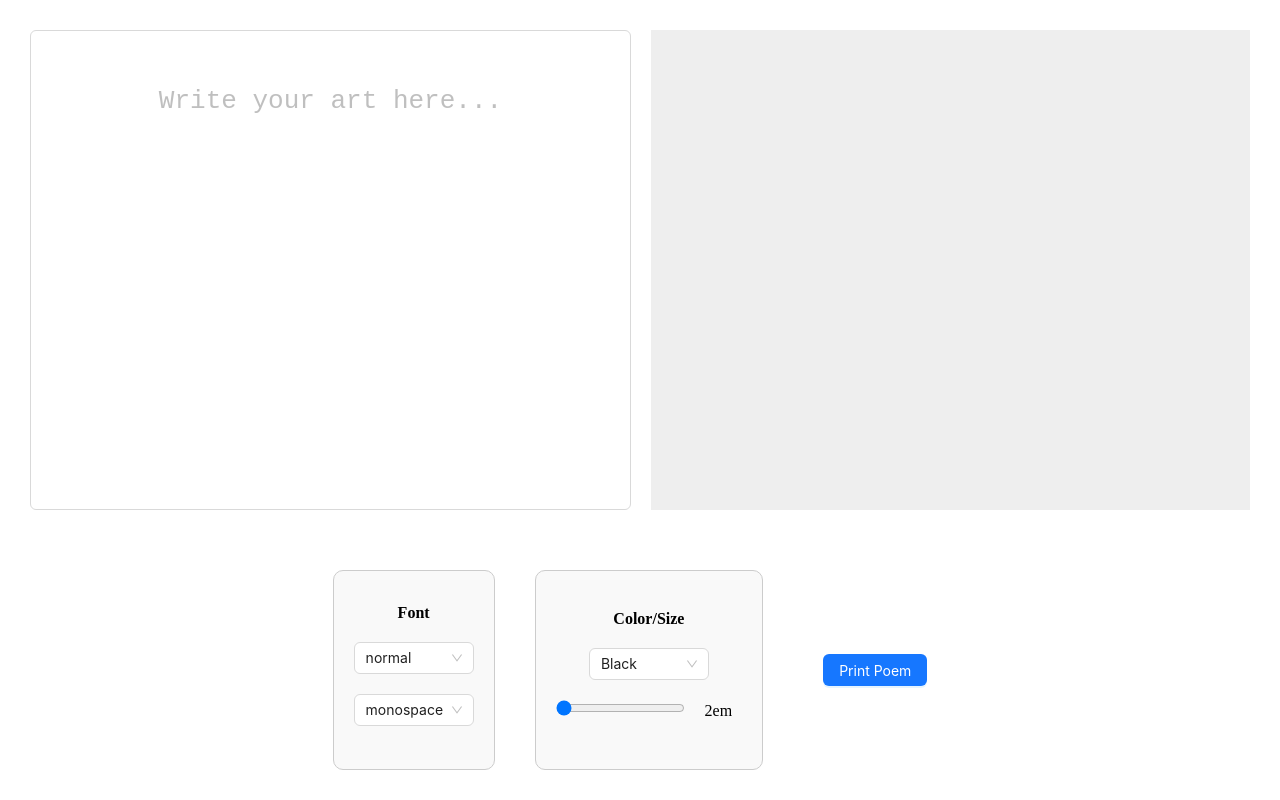
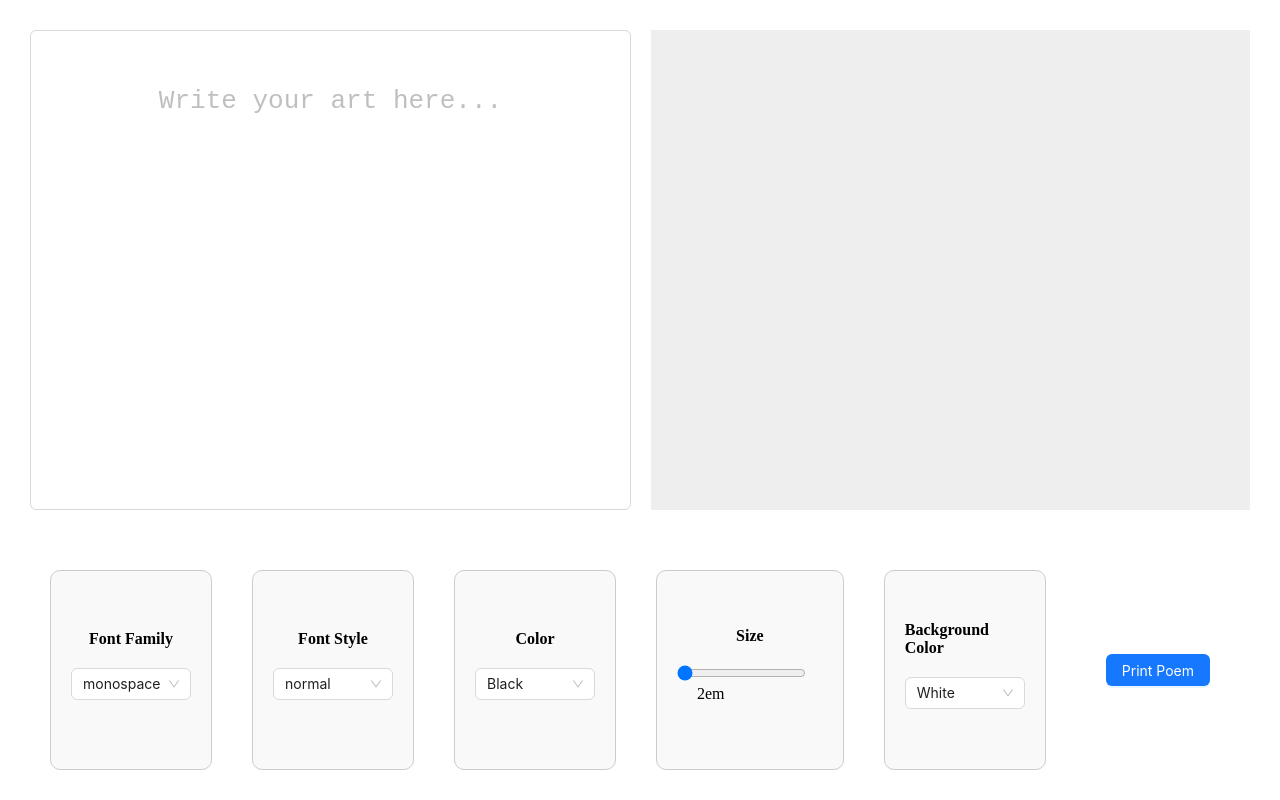
Before and after one commit to DomenicoSacco94/haiku-generator, a React (Vite) app: page / in a window 1280 px wide. Built offline with nearby package versions, Linux system fonts and the light colour scheme.

Commit message:
adding some of the settings

```diff
--- a/src/components/Controls.tsx
+++ b/src/components/Controls.tsx
@@ -9,6 +9,7 @@ const colors = [
     { color: 'Red', colorCode: '#FF0000' },
     { color: 'Green', colorCode: '#00FF00' },
     { color: 'Blue', colorCode: '#0000FF' },
+    { color: 'White', colorCode: '#FFFFFF' },
 ];
 
 const fontStyles = ['normal', 'bold', 'italic'];
@@ -21,6 +22,7 @@ function Controls() {
     const setTextSize = usePoemStore((state) => state.setTextSize);
     const setFontStyle = usePoemStore((state) => state.setFontStyle);
     const setFontFamily = usePoemStore((state) => state.setFontFamily);
+    const setBackgroundColor = usePoemStore((state) => state.setBackgroundColor);
 
     const handlePrintClick = () => {
         console.log("Will print some stuff");
@@ -43,15 +45,14 @@ function Controls() {
         setFontFamily(value);
     };
 
+    const handleBackgroundColorChange = (value: string) => {
+        setBackgroundColor(value);
+    };
+
     return (
         <div className="controls-container">
             <div className="control-group">
-                <div className="control-title">Font</div>
-                <Select className="control-item" defaultValue="normal" style={{ width: 120 }} onChange={handleFontStyleChange}>
-                    {fontStyles.map((style) => (
-                        <Option key={style} value={style}>{style}</Option>
-                    ))}
-                </Select>
+                <div className="control-title">Font Family</div>
                 <Select className="control-item" defaultValue="monospace" style={{ width: 120 }} onChange={handleFontFamilyChange}>
                     {fontFamilies.map((family) => (
                         <Option key={family} value={family}>{family}</Option>
@@ -59,12 +60,23 @@ function Controls() {
                 </Select>
             </div>
             <div className="control-group">
-                <div className="control-title">Color/Size</div>
+                <div className="control-title">Font Style</div>
+                <Select className="control-item" defaultValue="normal" style={{ width: 120 }} onChange={handleFontStyleChange}>
+                    {fontStyles.map((style) => (
+                        <Option key={style} value={style}>{style}</Option>
+                    ))}
+                </Select>
+            </div>
+            <div className="control-group">
+                <div className="control-title">Color</div>
                 <Select className="control-item" defaultValue="#000000" style={{ width: 120 }} onChange={handleColorChange}>
                     {colors.map(({ color, colorCode }) => (
                         <Option key={colorCode} value={colorCode}>{color}</Option>
                     ))}
                 </Select>
+            </div>
+            <div className="control-group">
+                <div className="control-title">Size</div>
                 <div className="control-item">
                     <input
                         id="text-size"
@@ -78,6 +90,14 @@ function Controls() {
                     <label style={{padding: "10px"}}>{textSize}em</label>
                 </div>
             </div>
+            <div className="control-group">
+                <div className="control-title">Background Color</div>
+                <Select className="control-item" defaultValue="#FFFFFF" style={{ width: 120 }} onChange={handleBackgroundColorChange}>
+                    {colors.map(({ color, colorCode }) => (
+                        <Option key={colorCode} value={colorCode}>{color}</Option>
+                    ))}
+                </Select>
+            </div>
             <div className="control-group-button">
                 <Button className="control-item" type="primary" onClick={handlePrintClick}>Print Poem</Button>
             </div>
--- a/src/components/TextEditor.tsx
+++ b/src/components/TextEditor.tsx
@@ -11,6 +11,7 @@ function TextEditor() {
     const textSize = usePoemStore((state) => state.textSize);
     const fontStyle = usePoemStore((state) => state.fontStyle);
     const fontFamily = usePoemStore((state) => state.fontFamily);
+    const backgroundColor = usePoemStore((state) => state.backgroundColor);
 
     const handleTextChange = (e: ChangeEvent<HTMLTextAreaElement>) => {
         setPoem(e.target.value);
@@ -19,7 +20,7 @@ function TextEditor() {
     return (
         <div className="poem-area">
             <TextArea
-                style={{ color: textColor, fontSize: `${textSize}em`, fontStyle: fontStyle, fontFamily: fontFamily }}
+                style={{ color: textColor, fontSize: `${textSize}em`, fontStyle: fontStyle, fontFamily: fontFamily, backgroundColor: backgroundColor }}
                 className="poem-text-area"
                 onChange={handleTextChange}
                 placeholder="Write your art here..."
--- a/src/store/usePoemStore.ts
+++ b/src/store/usePoemStore.ts
@@ -6,11 +6,13 @@ interface PoemState {
     textSize: number;
     fontStyle: string;
     fontFamily: string;
+    backgroundColor: string; // Add this line
     setPoemText: (poemText: string) => void;
     setTextColor: (color: string) => void;
     setTextSize: (size: number) => void;
     setFontStyle: (style: string) => void;
     setFontFamily: (family: string) => void;
+    setBackgroundColor: (color: string) => void; // Add this line
 }
 
 export const usePoemStore = create<PoemState>((set) => ({
@@ -19,9 +21,11 @@ export const usePoemStore = create<PoemState>((set) => ({
     textSize: 2.0,
     fontStyle: 'normal',
     fontFamily: 'monospace',
+    backgroundColor: '#ffffff', // Add this line
     setPoemText: (poemText) => set({ poemText }),
     setTextColor: (color) => set({ textColor: color }),
     setTextSize: (size) => set({ textSize: size }),
     setFontStyle: (style) => set({ fontStyle: style }),
     setFontFamily: (family) => set({ fontFamily: family }),
+    setBackgroundColor: (color) => set({ backgroundColor: color }), // Add this line
 }));
```
